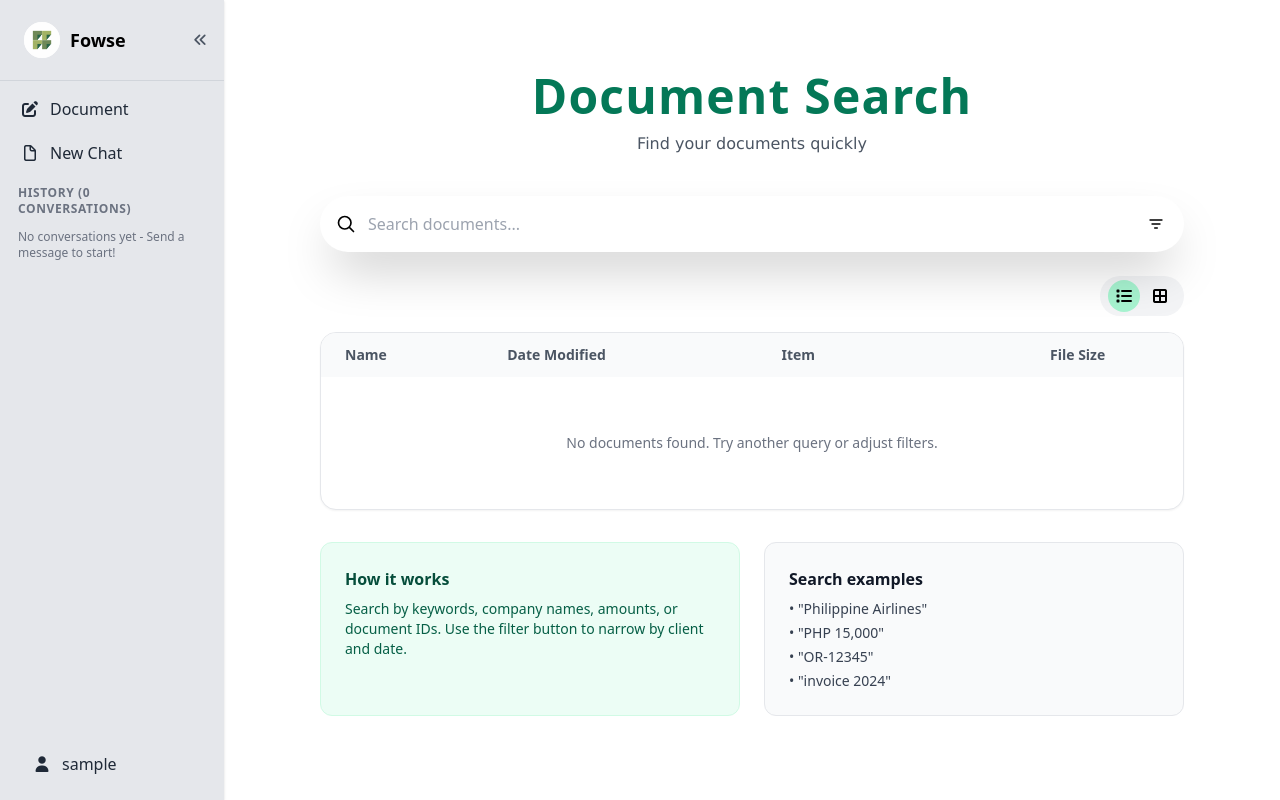
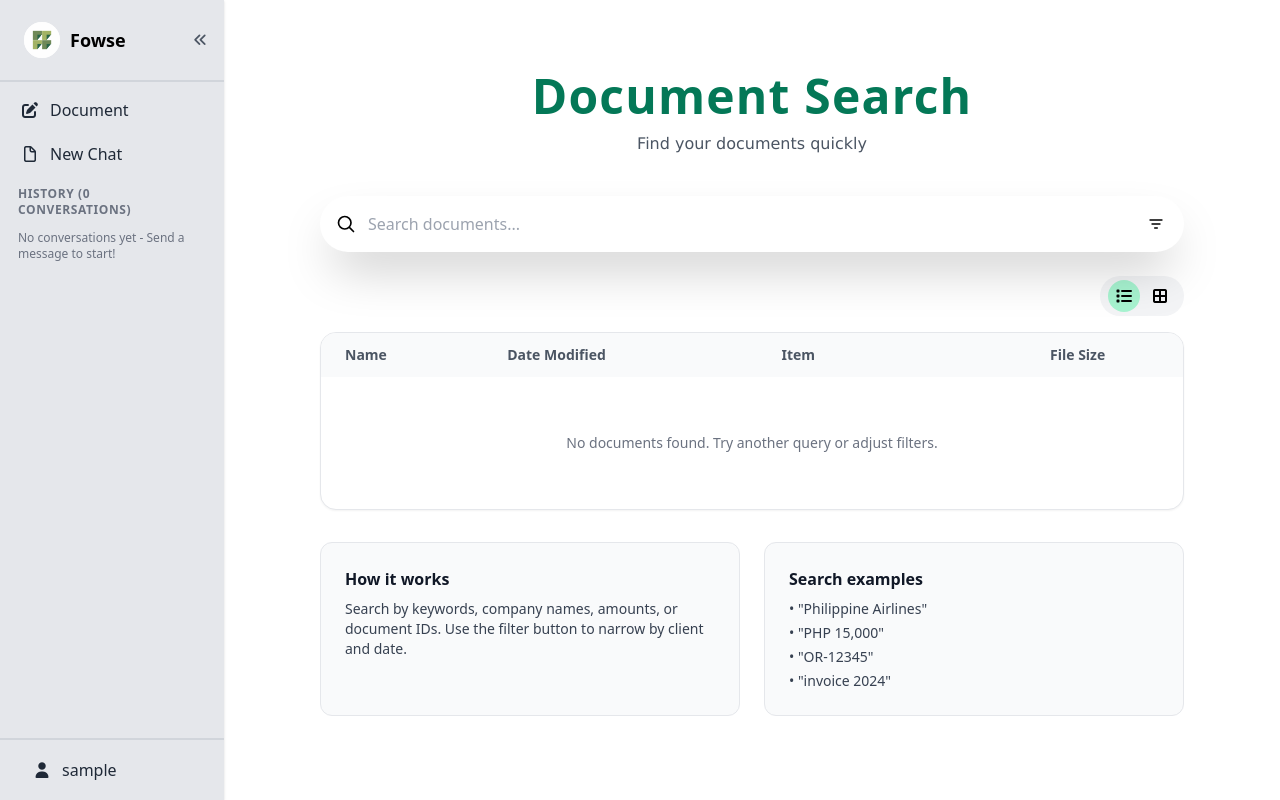
Before and after one commit to 09078270504/EDMS, a Django app: page /documents/ in a window 1280 px wide. Run offline with Django 5.2, Linux system fonts and the light colour scheme; the visitor is signed in with stand-in values (Sample User, id 1); data that the repository does not hold is empty; some libraries are stand-ins or nearby versions.

Commit message:
refactor(base): adjusting the css for ui

```diff
--- a/webocr/static/css/base.css
+++ b/webocr/static/css/base.css
@@ -154,6 +154,7 @@ html, body { overflow-x: hidden; }
   justify-content: center;
   align-items: center;
   border-top: 1px solid #e5e7eb;
+
 }
 
 /* Make the user button box IDENTICAL to nav boxes */
--- a/webocr/templates/base.html
+++ b/webocr/templates/base.html
@@ -43,7 +43,7 @@
 
       <div class="h-full flex flex-col bg-gray-200">
         <!-- Brand + Collapse -->
-        <div class="flex items-center justify-between px-2.5 py-3 border-b border-gray-300">
+        <div class="flex items-center justify-between px-2.5 py-3 border-b-2 border-gray-300">
           <button id="brandToggle"
             class="flex items-center space-x-2 px-2.5 py-2 w-full overflow-hidden focus:outline-none hover:opacity-90"
             type="button" aria-label="Toggle sidebar" aria-pressed="false">
@@ -107,7 +107,7 @@
         </nav>
 
         <!-- User -->
-        <div class="px-2 py-1 border-t flex-shrink-0"> <!-- py-2→py-1, added flex-shrink-0 -->
+        <div class="px-2 py-3 border-t-2 border-gray-300 flex-shrink-0"> <!-- py-2→py-1, added flex-shrink-0 -->
           <div class="group relative w-full overflow-visible">
             <button id="userMenuButton"
                     class="group relative flex items-center gap-2.5 px-2.5 py-1.5 w-full rounded-md hover:bg-green-50 text-gray-800 transition-colors"> <!-- py-2→py-1.5 -->
--- a/webocr/templates/search/search_form.html
+++ b/webocr/templates/search/search_form.html
@@ -178,9 +178,9 @@
 
     <!-- Tips -->
     <div class="mt-8 grid grid-cols-1 md:grid-cols-2 gap-6">
-        <div class="rounded-xl bg-green-50 border border-green-100 p-6">
-            <h3 class="text-green-900 font-semibold mb-2">How it works</h3>
-            <p class="text-green-800 text-sm">
+        <div class="rounded-xl bg-gray-50 border border-gray-200 p-6">
+            <h3 class="text-gray-900 font-semibold mb-2">How it works</h3>
+            <p class="text-sm text-gray-700 space-y-1">
                 Search by keywords, company names, amounts, or document IDs. Use the filter button to narrow by client and date.
             </p>
         </div>
```
